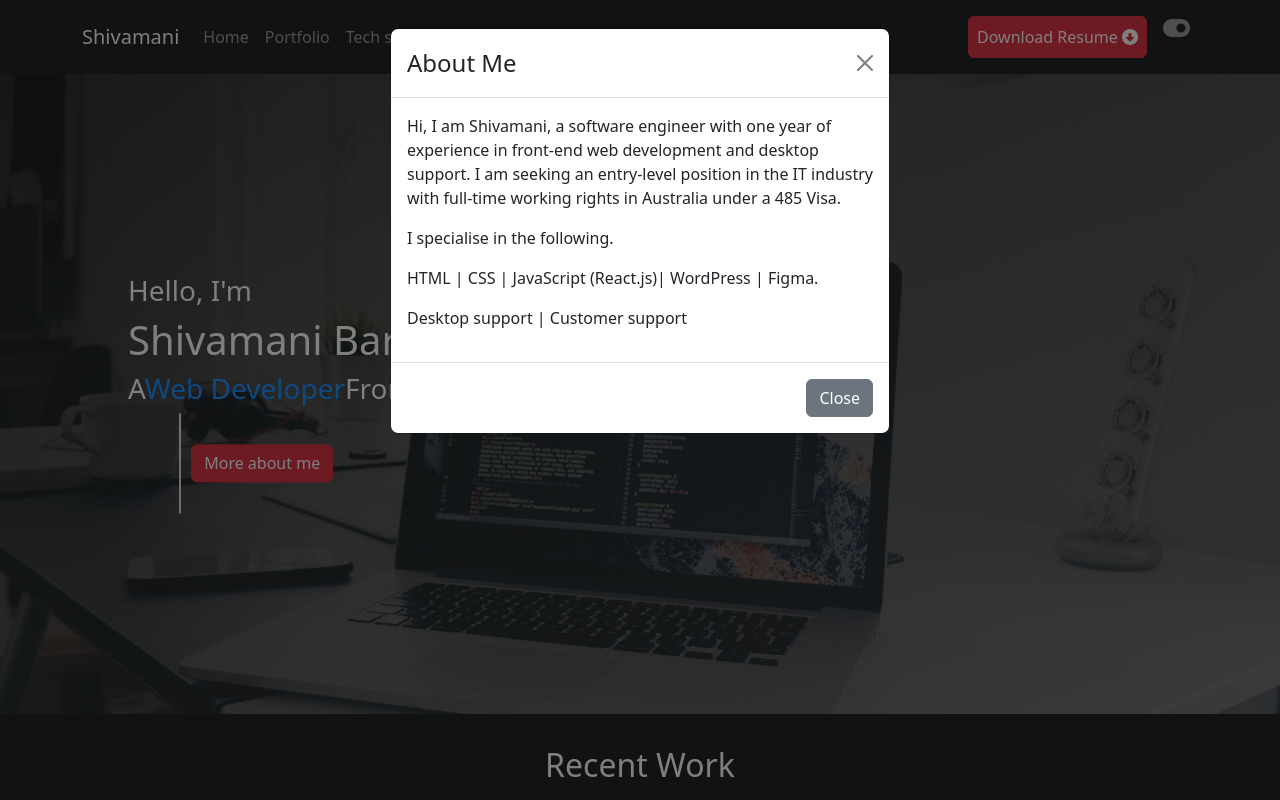
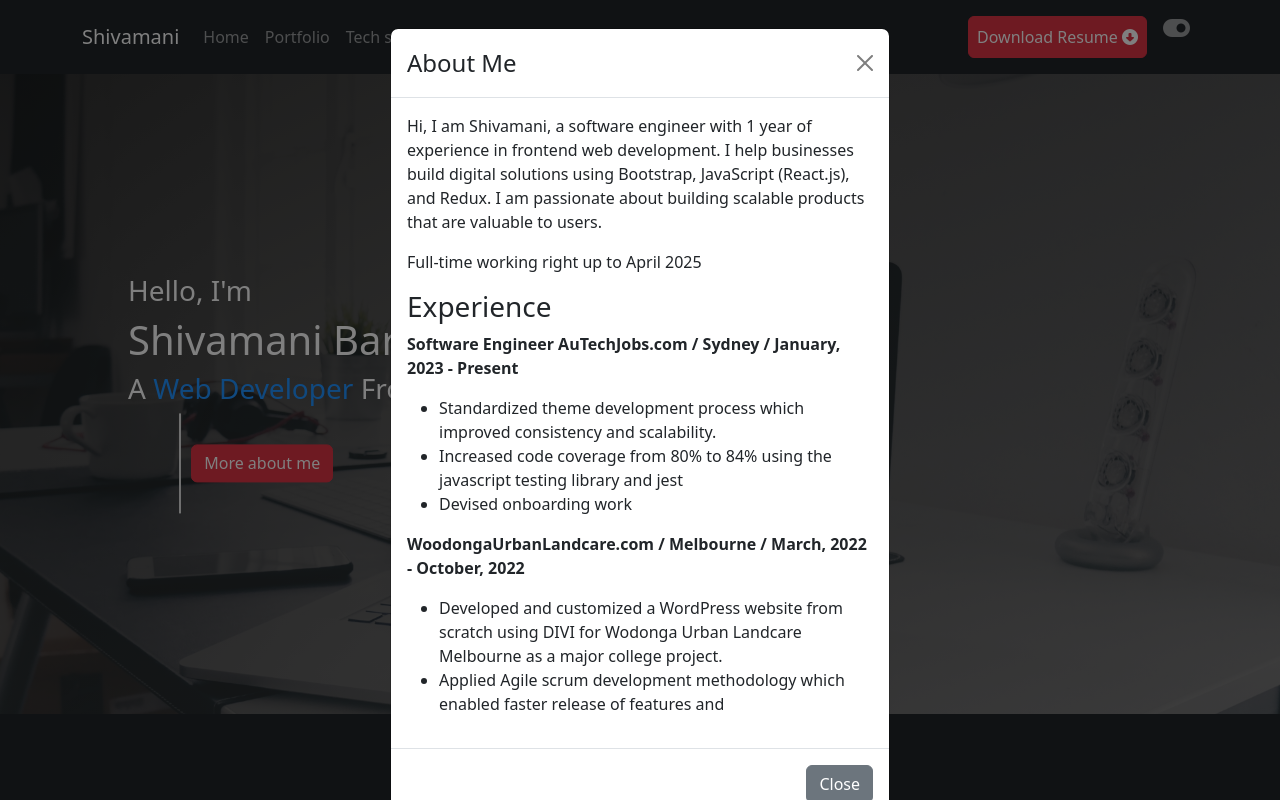
Before and after one commit to shivamanibrt/Shivamani-bartaula.com, a React (Create React App) app: page / in a window 1280 px wide. Both pictures are taken after a click on the button "More about me". Shown: the top 800 px of the page. Built offline with nearby package versions, Linux system fonts and the light colour scheme.

Commit message:
spa done

```diff
--- a/src/App.css
+++ b/src/App.css
@@ -1,9 +1,5 @@
 .App {
     height: 100vh;
-}
-.navbar-brand-red:hover {
-    color: #dc3545 !important;
-    transition: all 0.4s;
 }
 
 .banner_image {
--- a/src/App.js
+++ b/src/App.js
@@ -1,4 +1,6 @@
 import './App.css';
+import './Style components/Navigation.css'
+// import './Style components/AboutUs.css'
 import 'bootstrap/dist/css/bootstrap.min.css';
 import { NavigationBarFile } from './Components/NavigationBarFile';
 import { AboutUs } from './Components/AboutUs';
--- a/src/Components/AboutUs.js
+++ b/src/Components/AboutUs.js
@@ -19,9 +19,9 @@ export const AboutUs = () => {
                             <h1>Shivamani Bartaula</h1>
                             <h3>
                                 A
-                                <span style={{ color: '#2192ff' }}>Web Developer</span>
+                                <span style={{ color: '#2192ff' }}> Web Developer </span>
                                 From
-                                <span style={{ color: '#ff7f3f' }}>Sydney</span>
+                                <span style={{ color: '#ff7f3f' }}> Sydney </span>
                             </h3>
                         </div>
                         <div class="vertical_line">
@@ -39,17 +39,34 @@ export const AboutUs = () => {
                 </Modal.Header>
                 <Modal.Body>
                     <p class="para">
-                        Hi, I am Shivamani, a software engineer with one year of
-                        experience in front-end web development and desktop
-                        support. I am seeking an entry-level position in the IT
-                        industry with full-time working rights in Australia
-                        under a 485 Visa.
+                        Hi, I am Shivamani, a software engineer with 1 year of experience in
+                        frontend web development. I help businesses build digital solutions
+                        using Bootstrap, JavaScript (React.js), and Redux. I am passionate
+                        about building scalable products that are valuable to users.
                     </p>
-                    <p class="para">I specialise in the following.</p>
-                    <p class="para">
-                        HTML | CSS | JavaScript (React.js)| WordPress | Figma.
-                    </p>
-                    <p class="para">Desktop support | Customer support</p>
+                    <p class="para">Full-time working right up to April 2025</p>
+                    <h3>Experience</h3>
+                    <p><b>Software Engineer AuTechJobs.com / Sydney / January, 2023 - Present
+                    </b></p>
+                    <ul>
+                        <li>Standardized theme development process which
+                            improved consistency and scalability.</li>
+                        <li>Increased code coverage from 80% to 84% using
+                            the javascript testing library and jest</li>
+                        <li>Devised onboarding work</li>
+                    </ul>
+                    <p><b>WoodongaUrbanLandcare.com / Melbourne / March, 2022 -
+                        October, 2022
+                    </b></p>
+                    <ul>
+                        <li>Developed and customized a WordPress website
+                            from scratch using DIVI for Wodonga Urban
+                            Landcare Melbourne as a major college project.</li>
+                        <li>Applied Agile scrum development methodology
+                            which enabled faster release of features and </li>
+                    </ul>
+
+
                 </Modal.Body>
                 <Modal.Footer>
                     <Button variant="secondary" onClick={() => setModalShow(false)}>Close</Button>
--- a/src/Components/FooterFile.js
+++ b/src/Components/FooterFile.js
@@ -15,22 +15,22 @@ export const FooterFile = ({ isDarkMode }) => {
                     <Row className='justify-content-center'>
                         <Col>
                             <a href={linkedin} target='_blank' rel='noreferrer'>
-                                <i className='fa-brands fa-linkedin ' alt='hashnode'></i>
+                                <i className='fa-brands fa-linkedin fa-xl ' alt='hashnode'></i>
                             </a>
                         </Col>
                         <Col>
                             <a href={hashnode} target='_blank' rel='noreferrer'>
-                                <i className='fa-brands fa-hashnode' alt='hashnode'></i>
+                                <i className='fa-brands fa-hashnode fa-xl' alt='hashnode'></i>
                             </a>
                         </Col>
                         <Col>
                             <a href={twitter} target='_blank' rel='noreferrer'>
-                                <i className='fa-brands fa-twitter ' alt='twitter'></i>
+                                <i className='fa-brands fa-twitter fa-xl' alt='twitter'></i>
                             </a>
                         </Col>
                         <Col>
                             <a href={github} target='_blank' rel='noreferrer'>
-                                <i className='fa-brands fa-github ' alt='github'></i>
+                                <i className='fa-brands fa-github fa-xl' alt='github'></i>
                             </a>
                         </Col>
                     </Row>
--- a/src/Components/NavigationBarFile.js
+++ b/src/Components/NavigationBarFile.js
@@ -2,7 +2,6 @@ import React from 'react'
 import Container from 'react-bootstrap/Container';
 import Nav from 'react-bootstrap/Nav';
 import Navbar from 'react-bootstrap/Navbar';
-import { useState } from 'react';
 import myPdf from "../assets/Shivamani-Bartaula-cv_1.pdf";
 import { Button } from 'react-bootstrap';
 
--- /dev/null
+++ b/src/Style components/Navigation.css
@@ -0,0 +1,4 @@
+.navbar-brand-red:hover {
+    color: #dc3545 !important;
+    transition: all 0.4s;
+}
```
Also changed, not shown: src/Style components/AboutUs.css (added, +34 -0 lines).
